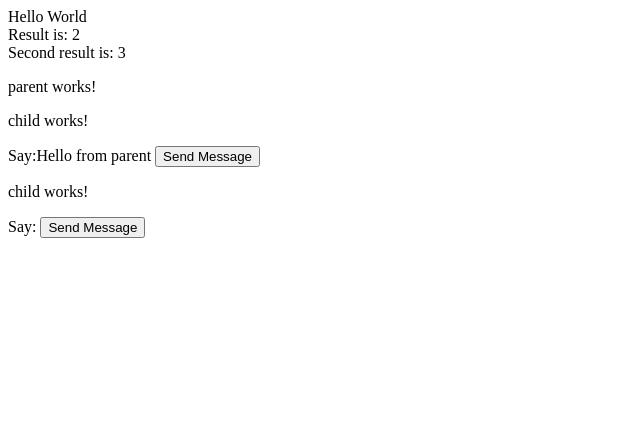
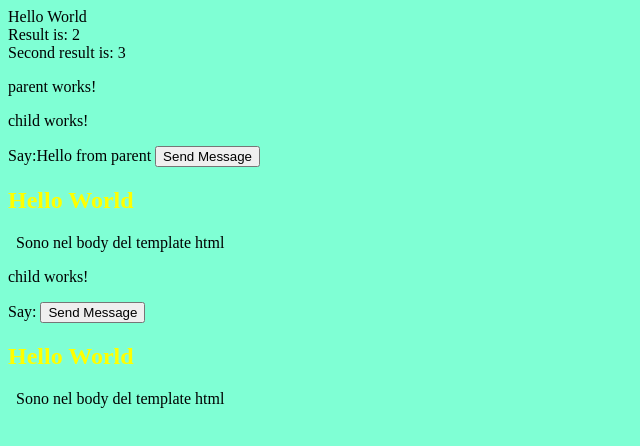
Before and after one commit to Utuze27/Angular-tutorial, an Angular app: page / in a window 1280 px wide. Shown: the top 446 px of the page, without its empty margins (0-640 px from the left). Built offline with nearby package versions, Linux system fonts and the light colour scheme.

Commit message:
Nuove prove sulla comunicazione tra component e utilizzo stili

```diff
--- a/src/app/app.component.html
+++ b/src/app/app.component.html
@@ -8,3 +8,10 @@ Second result is: {{getMin(3,6)}}
 
 <!--Binding con @Input-->
 <app-parent></app-parent>
+
+<div class="theme-light"> <!--Per poter utilizzare l'host-context ci serve che il theme sia chiaro-->
+
+    <!--Posso richiamare dalla comp dell'app la classe active della child-->
+    <app-child class="active"></app-child>
+
+</div>
--- a/src/app/child/child.component.css
+++ b/src/app/child/child.component.css
@@ -0,0 +1,23 @@
+h2 {
+    color: green;
+}
+
+body {
+    background-color: aquamarine;
+}
+
+/* Volendo puoi importare direttamente qui degli stili */
+@import url('../assets/external-style.css');
+
+:host{
+    display: block;
+    border: 3px solid red;
+}
+
+:host(.active){
+    border: 1px solid green;
+}
+/*Va ad applicare uno stile solo a determinate considizioni. In questo caso applica un background color solo se il tema è chiaro*/
+:host-context(.theme-light) h2{
+    background-color: yellowgreen;
+}
--- a/src/app/child/child.component.html
+++ b/src/app/child/child.component.html
@@ -4,3 +4,18 @@ Say:{{childMessage}}
 
 <!--Creo un bottone e richiamo il metodo per mandare un messaggio (comp. child)-->
 <button (click)="sendMessage()">Send Message</button>
+
+<h2>Hello World</h2>
+<body>
+    <p>Sono nel body del template html</p>
+</body>
+
+<!--Se non voglio graficare tramite css o component, posso graficare direttamente dal html-->
+<style>
+    h2{
+      color: blue;
+    }
+</style>
+<!--Posso anche linkare direttamente il mio stylesheet nel template-->
+<link rel="stylesheet" href="/assets/external-style.css">
+<!--Lo troverari nella cartella assets di questo progetto-->
--- a/src/app/child/child.component.ts
+++ b/src/app/child/child.component.ts
@@ -1,9 +1,13 @@
-import { Component, OnInit, Input, Output, EventEmitter } from '@angular/core';
+import { Component, OnInit, Input, Output, EventEmitter, ViewEncapsulation } from '@angular/core';
 
 @Component({
   selector: 'app-child',
   templateUrl: './child.component.html',
-  styleUrls: ['./child.component.css']
+  // Con l'url vado a riprendermi il file css separato in cui posso graficare la pagina web
+  styleUrls: ['./child.component.css'],
+  // Vado ad inserire un nuovo attributo della component per graficare un elemento del html template
+  // styles: ['h2 {color: red}']
+  encapsulation: ViewEncapsulation.None // in questo modo andiamo a ""togliere" l'incapsulamento e possiamo vedere i nostri stili in maniera globale
 })
 export class ChildComponent implements OnInit {
   @Input()
@@ -20,4 +24,8 @@ export class ChildComponent implements OnInit {
   {
    this.messageEvent.emit('Hello from child');
   }
+
+  // Proviamo il terzo metodo per far comunicare le components, con la viewchild
+
+  message = 'message from child comp';
 }
--- a/src/app/parent/parent.component.html
+++ b/src/app/parent/parent.component.html
@@ -2,4 +2,4 @@
 <!--Caso di Binding tra due diverse components (padre e figlia) attraverso @Input-->
 <app-child [childMessage]="'Hello from parent'"></app-child>
 <!--Richiamo l'EventEmitter e gli passo il metodo del parent per ricevere dal child-->
-<app-child (messageEvent)="receiveMessage($messageEvent)"></app-child>
+<!-- <app-child (messageEvent)="receiveMessage($messageEvent)"></app-child> -->
--- a/src/app/parent/parent.component.ts
+++ b/src/app/parent/parent.component.ts
@@ -1,4 +1,5 @@
-import { Component, OnInit, Input, Output, EventEmitter } from '@angular/core';
+import { Component, OnInit, Input, Output, EventEmitter,ViewChild,AfterViewInit } from '@angular/core';
+import { ChildComponent } from '../child/child.component';
 
 @Component({
   selector: 'app-parent',
@@ -15,6 +16,14 @@ export class ParentComponent implements OnInit {
   // Metodo per ricevere il messaggio dal child
   receiveMessage(msg: any)
   {
-    alert(msg)
+    alert(msg);
+  }
+
+  //usiamo la viewchild come terzo metodo per far communicare le due components
+  @ViewChild(ChildComponent)child: any; // Uso il decorator della view e vado ad inizilizzare un "oggetto" di tipo Child Component
+
+  ngAfterViewInit()
+  {
+    alert(this.child.message);
   }
 }
--- /dev/null
+++ b/src/assets/external-style.css
@@ -0,0 +1,3 @@
+h2{
+    color: yellow;
+}
```
